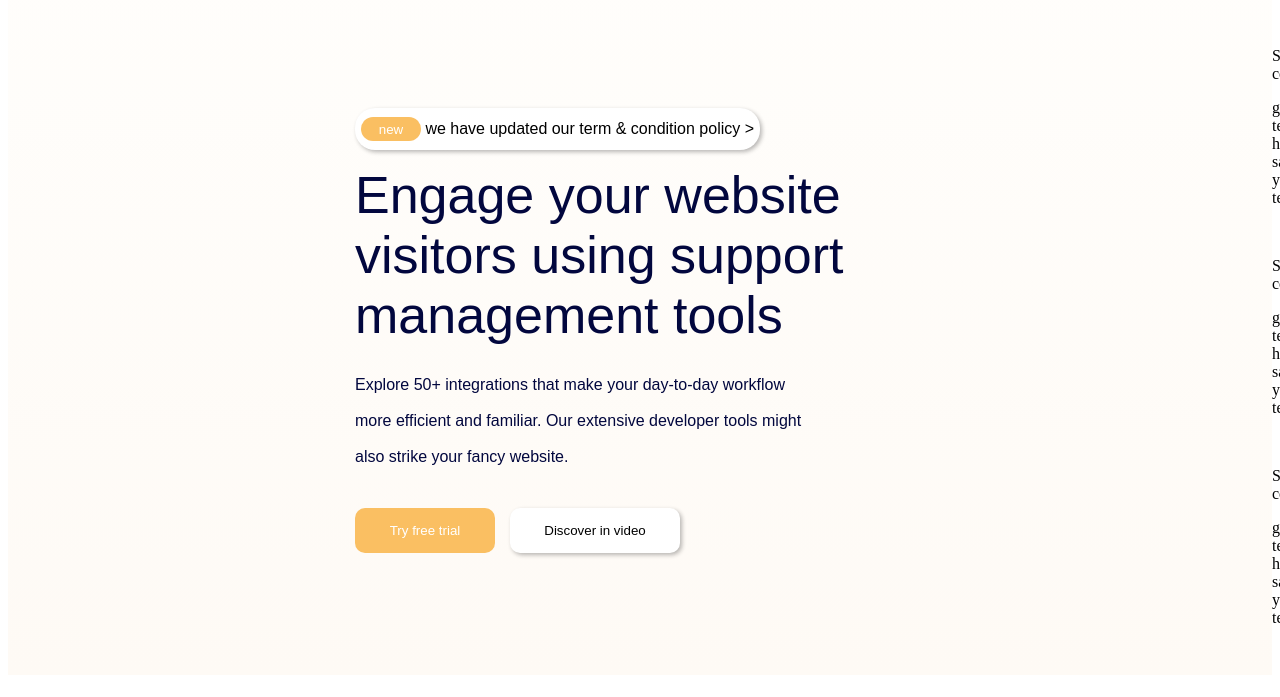
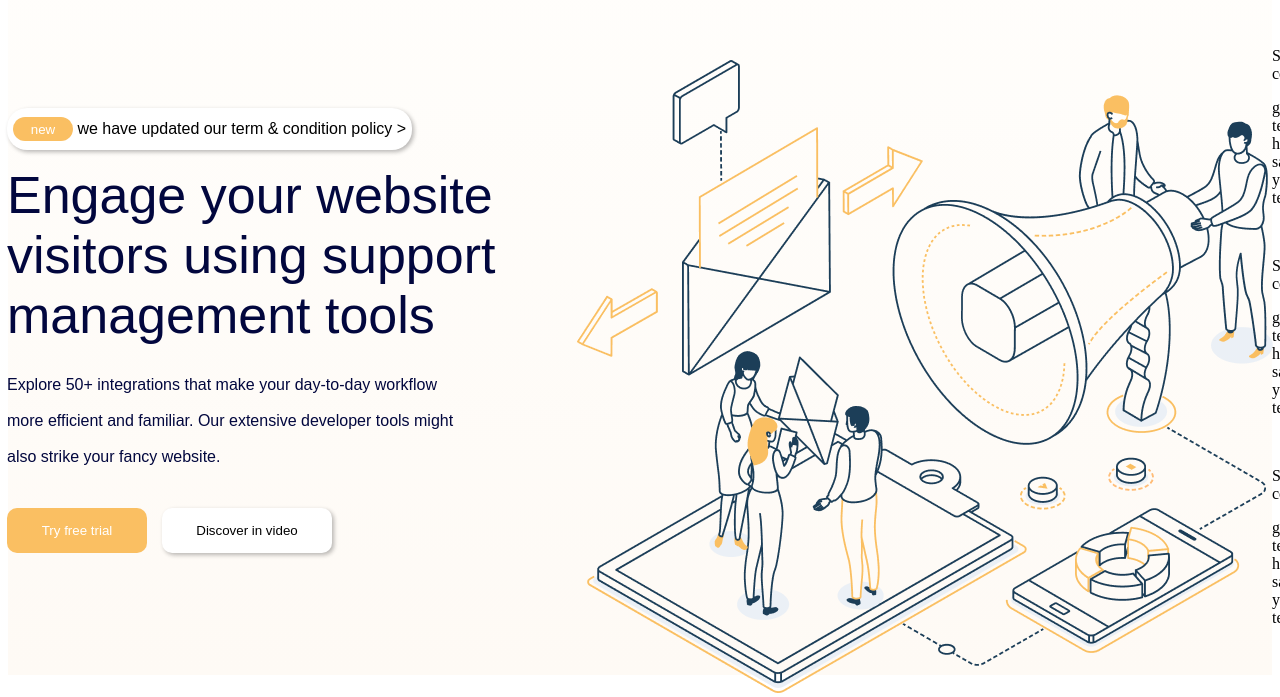
Before and after one commit to Kenneth-Luera/kennethpag.github.io, a plain HTML site: page index.html in a window 1280 px wide. Shown: the part 133-830 px from the top of the page. Drawn offline with Linux system fonts and the light colour scheme.

Commit message:
renombrar img group 118

```diff
--- a/index.html
+++ b/index.html
@@ -39,7 +39,7 @@
                 </div>
             </div>
             <div class="img">
-                <img src="./images/Group 118.png 118.png" alt="">
+                <img src="./images/Group 118.png" alt="">
             </div>
         </div>
     </div>
```
